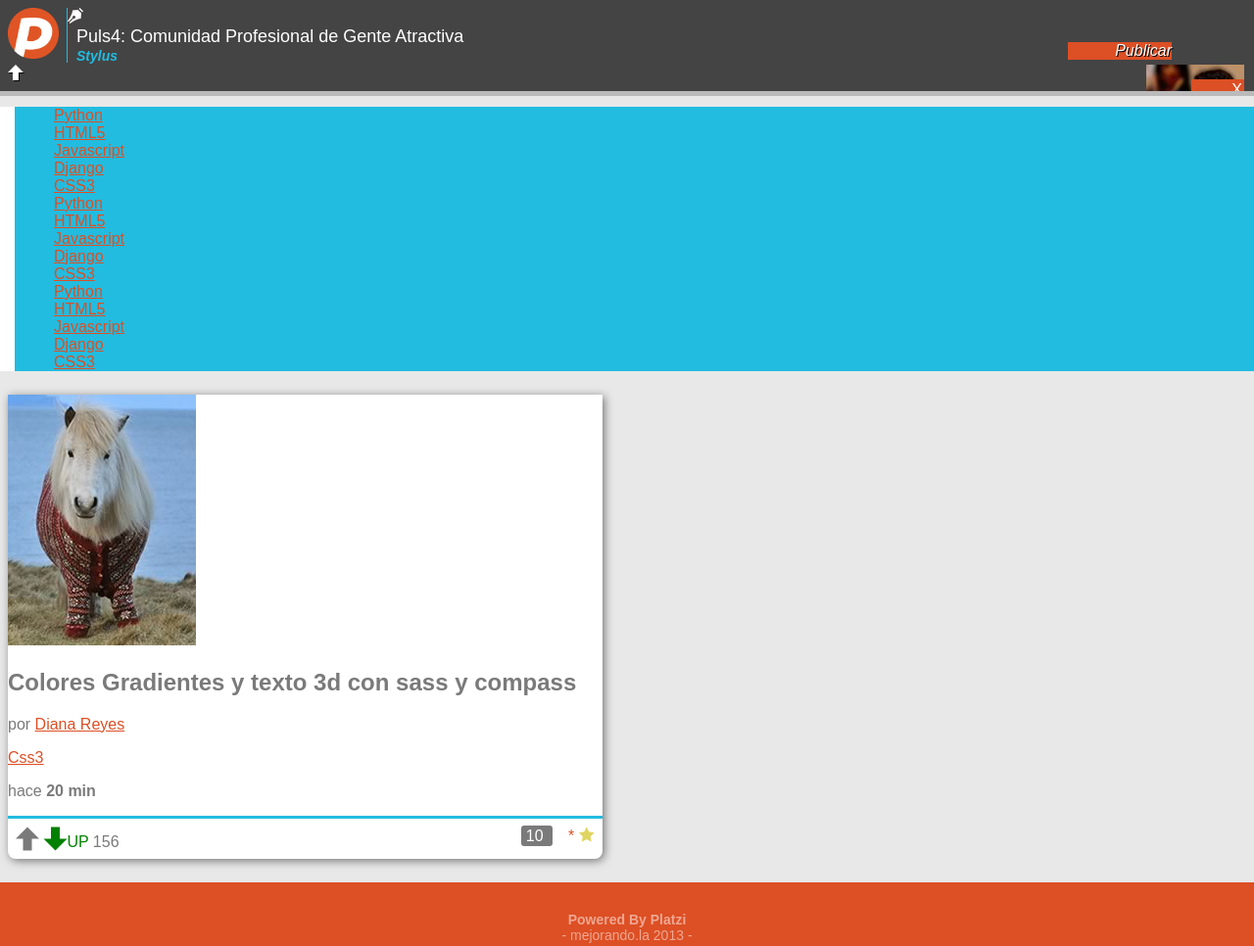
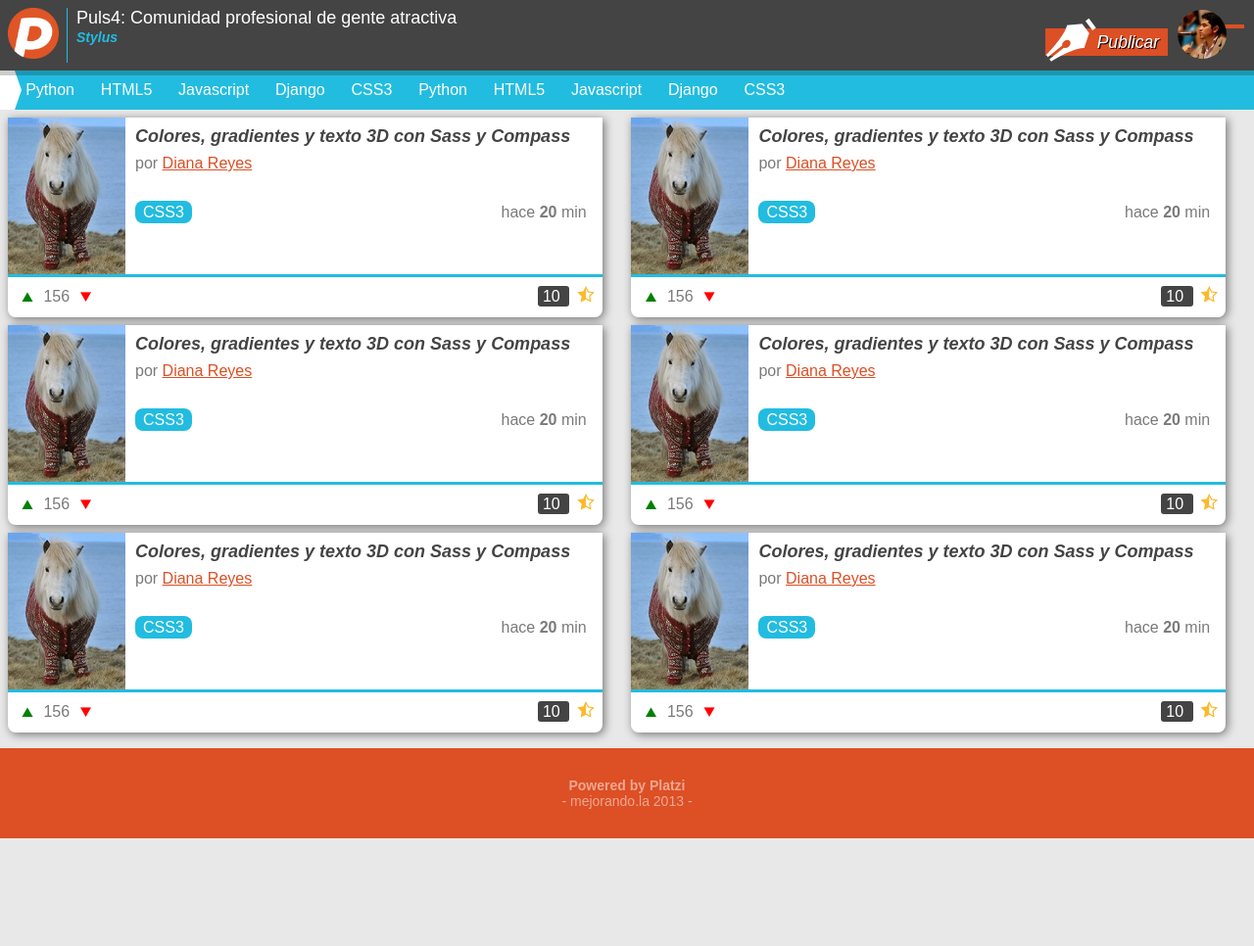
Before and after one commit to nuwebdesign/frontendcurso, a plain HTML site: page index.html in a window 1280 px wide. Shown: the whole page at 98% size. After the commit the page ends 856 px from the top, so only its background shows below. Drawn offline with Linux system fonts and the light colour scheme.

Commit message:
Mejornadoel codigo :)

```diff
--- a/css/puls4.css
+++ b/css/puls4.css
@@ -1,50 +1,53 @@
 @font-face{font-family:'iconitos';src:url("../fonts/icomoon.eot");src:url("../fonts/icomoon.eot?#iefix") format('embedded-opentype'),url("../fonts/icomoon.ttf") format('truetype'),url("../fonts/icomoon.woff") format('woff'),url("../fonts/icomoon.svg#icomoon") format('svg');font-weight:normal;font-style:normal}
 a{color:#dd4f24}
 body{background:#e8e8e8;color:#444;font-family:Arial;font-size:16px}
-footer{background:#dd4f24;color:rgba(255,255,255,0.5);padding:1em 0;text-align:center;width:100%}
-h3{font-size:14px;font-weight:normal;}
-h3 strong{display:block}
-h3 .mejor:before,h3 .mejor:after{content:" - "}
-header{background:#444;box-shadow:0 5px 0 rgba(0,0,0,0.2);color:#fff;overflow:hidden;padding:.5em;position:relative;z-index:1;}
+footer{background:#dd4f24;color:rgba(255,255,255,0.5);padding:1em 0;text-align:center;width:100%;}
+footer h3{font-size:14px;font-weight:normal;}
+footer h3 strong{display:block}
+footer .mejor:before,footer .mejor:after{content:" - "}
+header{background:#444;box-shadow:0 5px 0 rgba(0,0,0,0.2);color:#fff;overflow:hidden;padding:.5em;position:relative;z-index:2;}
 header .logo{border-right:1px solid #22bce0;float:left;width:60px;}
 header .logo img{width:52px}
-header .titular{margin:0 60px 0 70px}
-header .filtro{color:#22bce0;font-size:14px;font-style:italic;font-weight:bold;text-decoration:none}
-header .publicar{background:#dd4f24;color:#fff;float:right;font-style:italic;margin:-5px 1em 0 0;padding:.2em .5 em;text-decoration:none;text-shadow:1px 1px 0 #000}
-header:before{display:inline-block;content:"\e600";font-family:"iconitos";margin:0 3px 0 0}
-header .titulo{font-size:18px;font-weight:normal;margin:0;padding:0}
-header .usuario{position:absolute;right:10px;}
-header .usuario top 10px .avatar{margin:0 1.1em 0 0;position:relative;z-index:2;}
-header .usuario top 10px .avatar img{width:50px;border-radius:50%}
-header .flechita{background:#dd4f24;color:#fff;display:block;padding:2px;position:absolute;right:0;top:15px;text-align:right;text-decoration:none;width:50%;z-index:0}
-header:after{content:"\e602";display:inline-block;font-family:"iconitos";text-shadow:1px 1px 0 #000}
-nav{background:#22bce0;border-left:15px solid #fff;position:relative}
-&:before{border-bottom:20px solid transparent;border-left:7px solid #fff;border-top:20px solid transparent;content:"";left:0;position:absolute;top:0;}
-&:before .menu{height:40px;line-height:40px;margin:0;padding:0;overflow-x:auto;white-space:nowrap;}
-&:before .menu li{display:inline-block}
-&:before .menu a{color:#fff;display:block;margin:0 .5 em;padding:0 .2em;text-decoration:none}
+header .titular{margin:0 80px 0 70px;}
+header .titular .filtro{color:#22bce0;font-size:14px;font-style:italic;font-weight:bold;text-decoration:none}
+header .titular .publicar{background:#dd4f24;color:#fff;float:right;font-style:italic;padding:.2em .5em;text-decoration:none;text-shadow:1px 1px 0 #000;}
+header .titular .publicar:before{content:"\e600";display:inline-block;font-family:"iconitos";margin:0 3px 0 0;text-shadow:none}
+header .titular .titulo{font-size:18px;font-weight:normal;margin:0;padding:0}
+header .usuario{position:absolute;right:10px;top:10px;font-family:"iconitos";}
+header .usuario .avatar{margin:0 1.1em 0 0;position:relative;z-index:69;}
+header .usuario .avatar img{border-radius:50%;width:50px}
+header .usuario .flechita{background:#dd4f24;color:#fff;display:block;padding:2px;position:absolute;right:0;text-align:right;text-decoration:none;top:15px;width:50%;z-index:0}
+header .usuario:after,header .usuario content "\e602"{display:block}
+header .usuario margin 1px001px{text-shadow:1px 1px 0 #000}
+nav{background:#22bce0;border-left:15px solid #fff;position:relative;}
+nav:before{border-bottom:20px solid transparent;border-left:7px solid #fff;border-top:20px solid transparent;content:"";left:0;position:absolute;top:0}
+nav .menu{height:40px;line-height:40px;margin:0;padding:0;overflow-x:auto;white-space:nowrap;}
+nav .menu::-webkit-scrollbar{display:none}
+nav .menu li{display:inline-block;}
+nav .menu li a{color:#fff;display:block;margin:0 .5em;padding:0 .2em;text-decoration:none;}
+nav .menu li a:hover{background:rgba(0,0,0,0.1)}
 .posts{padding:.5em;}
-.posts .post{background:#fff;border-radius:0 0 .5em .5em;box-shadow:2px 2px 10px rgba(0,0,0,0.5);color:#7a7a7a;margin-bottom:1em}
-.posts .acciones{border-top:3px solid #22bce0;padding:.5em;overflow:hidden}
-.posts .datos{float:right}
-.posts .comentarios{background:#7a7a7a;border-radius:3px;color:#fff;margin:0 1em 0 0;padding:2px 5px;text-decoration:none}
-.posts .estrellita{text-decoration:none;}
-.posts .estrellita:after{font-family:"iconitos";color:#e0d561;content:"\e601"}
-.posts .votos{float:left;}
-.posts .votos .down,.posts .votos .up{text-decoration:none}
-.posts .votos .down{color:#f00}
-.posts .votos:before{font-family:"iconitos";font-size:1.5em;content:"\e602";vertical-align:bottom}
-.posts .votos .up{color:#008000;}
-.posts .votos .up:before{font-family:"iconitos";font-size:1.5em;content:"\e603";vertical-align:bottom}
-.posts .votos .descripcion{color:#7a7a7a}
-.posts .votos .detalles{height:160px;margin-left:130px}
-.posts .votos .autor{margin:.5em 0 2em 0}
-.posts .votos .flecha{float:right;margin:0 1em 0 0}
-.posts .votos .tag{background:#22bce0;border-radius:.5em;color:#fff;padding:.2em .5em;text-decoration:none}
-.posts .votos .titulo{color:#444;font-size:18px;font-style:italic;margin:0;padding:.5em .5em 0 0}
-.posts .votos .imagen{float:left;}
-.posts .votos .imagen img{height:160px;vertical-align:top;width:120px}
-@media screen and (min-width: 768px){header .titular .publicar{padding-left:3em;position:relative;}
+.posts .post{background:#fff;border-radius:0 0 .5em .5em;box-shadow:2px 2px 10px rgba(0,0,0,0.5);color:#7a7a7a;margin-bottom:.5em;}
+.posts .post .acciones{border-top:3px solid #22bce0;padding:.5em;overflow:hidden}
+.posts .post .datos{float:right;}
+.posts .post .datos .comentarios{background:#444;border-radius:3px;color:#fff;margin:0 .5em 0 0;padding:2px 5px;text-decoration:none}
+.posts .post .estrellita{text-decoration:none;}
+.posts .post .estrellita:after{color:#fcb92d;content:"\e601";font-family:"iconitos";font-size:1.1em}
+.posts .post .votos{float:left;}
+.posts .post .votos .down,.posts .post .votos .up{text-decoration:none;}
+.posts .post .votos .down:before,.posts .post .votos .up:before{font-family:"iconitos";font-size:1.5em;vertical-align:middle}
+.posts .post .votos .down{color:#f00;}
+.posts .post .votos .down:before{content:"\e602"}
+.posts .post .votos .up{color:#008000;}
+.posts .post .votos .up:before{content:"\e603"}
+.posts .post .descripcion .detalles{height:160px;margin-left:130px}
+.posts .post .descripcion .autor{margin:.5em 0 2em 0}
+.posts .post .descripcion .fecha{float:right;margin:0 1em 0 0}
+.posts .post .descripcion .tag{background:#22bce0;border-radius:.5em;color:#fff;padding:.2em .5em;text-decoration:none}
+.posts .post .descripcion .titulo{color:#444;font-size:18px;font-style:italic;margin:0;padding:.5em .5em 0 0}
+.posts .post .descripcion .imagen{float:left;}
+.posts .post .descripcion .imagen img{height:160px;vertical-align:top;width:120px}
+@media screen and (min-width: 768px){header .titular .publicar{font-size:1.1em;padding-left:3em;position:relative;}
 header .titular .publicar:before{left:0;font-size:2.5em;position:absolute;top:-10px}
 .posts .post{display:inline-block;width:48%;vertical-align:top;}
 .posts .post:nth-child(odd){margin-right:2%}
--- a/index.html
+++ b/index.html
@@ -6,44 +6,33 @@
 	<title>Puls4: Comunidad para gente atractiva y millonaria</title>
 	<link rel="stylesheet" href="css/normalize.css" />
 	<link rel="stylesheet" href="css/puls4.css" />
-
 </head>
 <body>
 	<header>
 		<div class="logo">
 			<img src="imagenes/logo.png" alt="Puls4" />
 		</div>
-
 		<div class="titular">
 			<h1 class="titulo">
-		Puls4: Comunidad Profesional de Gente Atractiva
+				Puls4: Comunidad profesional de gente atractiva
 			</h1>
-
 			<div>
-	<a class="filtro" href="#">				Stylus
+				<a class="filtro" href="#">
+					Stylus
 				</a>
-
 				<a class="publicar" href="#">
 					Publicar
 				</a>
-
 			</div>
-
 		</div>
-
 		<div class="usuario">
-
 			<figure class="avatar">
-		<img src="imagenes/avatar.jpg" alt="nestor">
+				<img src="imagenes/avatar.jpg" alt="freddier" />
 			</figure>
-
-	<a href="#" class="flechita">
-		X
-	</a>
+			<a class="flechita" href="#"></a>
 		</div>
 	</header>
 	<nav>
-
 		<ul class="menu">
 			<li><a href="#">Python</a></li>
 			<li><a href="#">HTML5</a></li>
@@ -55,81 +44,210 @@
 			<li><a href="#">Javascript</a></li>
 			<li><a href="#">Django</a></li>
 			<li><a href="#">CSS3</a></li>
-				<li><a href="#">Python</a></li>
-		<li><a href="#">HTML5</a></li>
-		<li><a href="#">Javascript</a></li>
-		<li><a href="#">Django</a></li>
-		<li><a href="#">CSS3</a></li>
 		</ul>
-
 	</nav>
-
 	<section class="posts">
-
 		<article class="post">
-
 			<div class="descripcion">
-
 				<figure class="imagen">
 					<img src="imagenes/foto.jpg" />
 				</figure>
-
 				<div class="detalles">
-
 					<h2 class="titulo">
-
-					Colores Gradientes y texto 3d con sass y compass
-
+						Colores, gradientes y texto 3D con Sass y Compass
 					</h2>
-
 					<p class="autor">
-
 						por <a href="#">Diana Reyes</a>
-
 					</p>
-
-				<a href="#" class="tag">Css3</a>
-
-				<p class="fecha">hace <strong>20 min</strong></p>
-
+					<a class="tag" href="#">CSS3</a>
+					<p class="fecha">hace <strong>20</strong> min</p>
 				</div>
-
 			</div>
-
 			<div class="acciones">
-
 				<div class="votos">
-				<a href="#" class="up">UP</a>
+					<a class="up" href="#"></a>
 					<span class="total">156</span>
 					<a class="down" href="#"></a>
 				</div>
-
 				<div class="datos">
-				<a href="#" class="comentarios">
+					<a class="comentarios" href="#">
 						10
 					</a>
+					<a class="estrellita" href="#"></a>
+				</div>
+			</div>
+		</article>
+		<article class="post">
+			<div class="descripcion">
+				<figure class="imagen">
+					<img src="imagenes/foto.jpg" />
+				</figure>
+				<div class="detalles">
+					<h2 class="titulo">
+						Colores, gradientes y texto 3D con Sass y Compass
+					</h2>
+					<p class="autor">
+						por <a href="#">Diana Reyes</a>
+					</p>
+					<a class="tag" href="#">CSS3</a>
+					<p class="fecha">hace <strong>20</strong> min</p>
+				</div>
+			</div>
+			<div class="acciones">
+				<div class="votos">
+					<a class="up" href="#"></a>
+					<span class="total">156</span>
+					<a class="down" href="#"></a>
+				</div>
+				<div class="datos">
+					<a class="comentarios" href="#">
+						10
+					</a>
+					<a class="estrellita" href="#">
 
-				<a href="#" class="estrellita">
-					*
 					</a>
+				</div>
+			</div>
+		</article>
 
+				<article class="post">
+			<div class="descripcion">
+				<figure class="imagen">
+					<img src="imagenes/foto.jpg" />
+				</figure>
+				<div class="detalles">
+					<h2 class="titulo">
+						Colores, gradientes y texto 3D con Sass y Compass
+					</h2>
+					<p class="autor">
+						por <a href="#">Diana Reyes</a>
+					</p>
+					<a class="tag" href="#">CSS3</a>
+					<p class="fecha">hace <strong>20</strong> min</p>
 				</div>
+			</div>
+			<div class="acciones">
+				<div class="votos">
+					<a class="up" href="#"></a>
+					<span class="total">156</span>
+					<a class="down" href="#"></a>
+				</div>
+				<div class="datos">
+					<a class="comentarios" href="#">
+						10
+					</a>
+					<a class="estrellita" href="#">
 
+					</a>
 				</div>
+			</div>
+		</article>
 
+				<article class="post">
+			<div class="descripcion">
+				<figure class="imagen">
+					<img src="imagenes/foto.jpg" />
+				</figure>
+				<div class="detalles">
+					<h2 class="titulo">
+						Colores, gradientes y texto 3D con Sass y Compass
+					</h2>
+					<p class="autor">
+						por <a href="#">Diana Reyes</a>
+					</p>
+					<a class="tag" href="#">CSS3</a>
+					<p class="fecha">hace <strong>20</strong> min</p>
+				</div>
+			</div>
+			<div class="acciones">
+				<div class="votos">
+					<a class="up" href="#"></a>
+					<span class="total">156</span>
+					<a class="down" href="#"></a>
+				</div>
+				<div class="datos">
+					<a class="comentarios" href="#">
+						10
+					</a>
+					<a class="estrellita" href="#">
+
+					</a>
+				</div>
+			</div>
 		</article>
+
+				<article class="post">
+			<div class="descripcion">
+				<figure class="imagen">
+					<img src="imagenes/foto.jpg" />
+				</figure>
+				<div class="detalles">
+					<h2 class="titulo">
+						Colores, gradientes y texto 3D con Sass y Compass
+					</h2>
+					<p class="autor">
+						por <a href="#">Diana Reyes</a>
+					</p>
+					<a class="tag" href="#">CSS3</a>
+					<p class="fecha">hace <strong>20</strong> min</p>
+				</div>
+			</div>
+			<div class="acciones">
+				<div class="votos">
+					<a class="up" href="#"></a>
+					<span class="total">156</span>
+					<a class="down" href="#"></a>
+				</div>
+				<div class="datos">
+					<a class="comentarios" href="#">
+						10
+					</a>
+					<a class="estrellita" href="#">
+
+					</a>
+				</div>
+			</div>
+		</article>
+
+	<article class="post">
+			<div class="descripcion">
+				<figure class="imagen">
+					<img src="imagenes/foto.jpg" />
+				</figure>
+				<div class="detalles">
+					<h2 class="titulo">
+						Colores, gradientes y texto 3D con Sass y Compass
+					</h2>
+					<p class="autor">
+						por <a href="#">Diana Reyes</a>
+					</p>
+					<a class="tag" href="#">CSS3</a>
+					<p class="fecha">hace <strong>20</strong> min</p>
+				</div>
+			</div>
+			<div class="acciones">
+				<div class="votos">
+					<a class="up" href="#"></a>
+					<span class="total">156</span>
+					<a class="down" href="#"></a>
+				</div>
+				<div class="datos">
+					<a class="comentarios" href="#">
+						10
+					</a>
+					<a class="estrellita" href="#"></a>
+				</div>
+			</div>
+		</article>
+
 	</section>
-
 	<footer>
-
 		<h3>
-		<strong>Powered By Platzi</strong>
+			<strong>Powered by Platzi</strong>
 			<span class="mejor">
 				mejorando.la 2013
 			</span>
 		</h3>
-
 	</footer>
-
 </body>
 </html>
```
Also changed, not shown: fonts/icomoon.ttf, fonts/icomoon.woff, 3 other files. Lines whose indentation alone changed are shown as unchanged.
